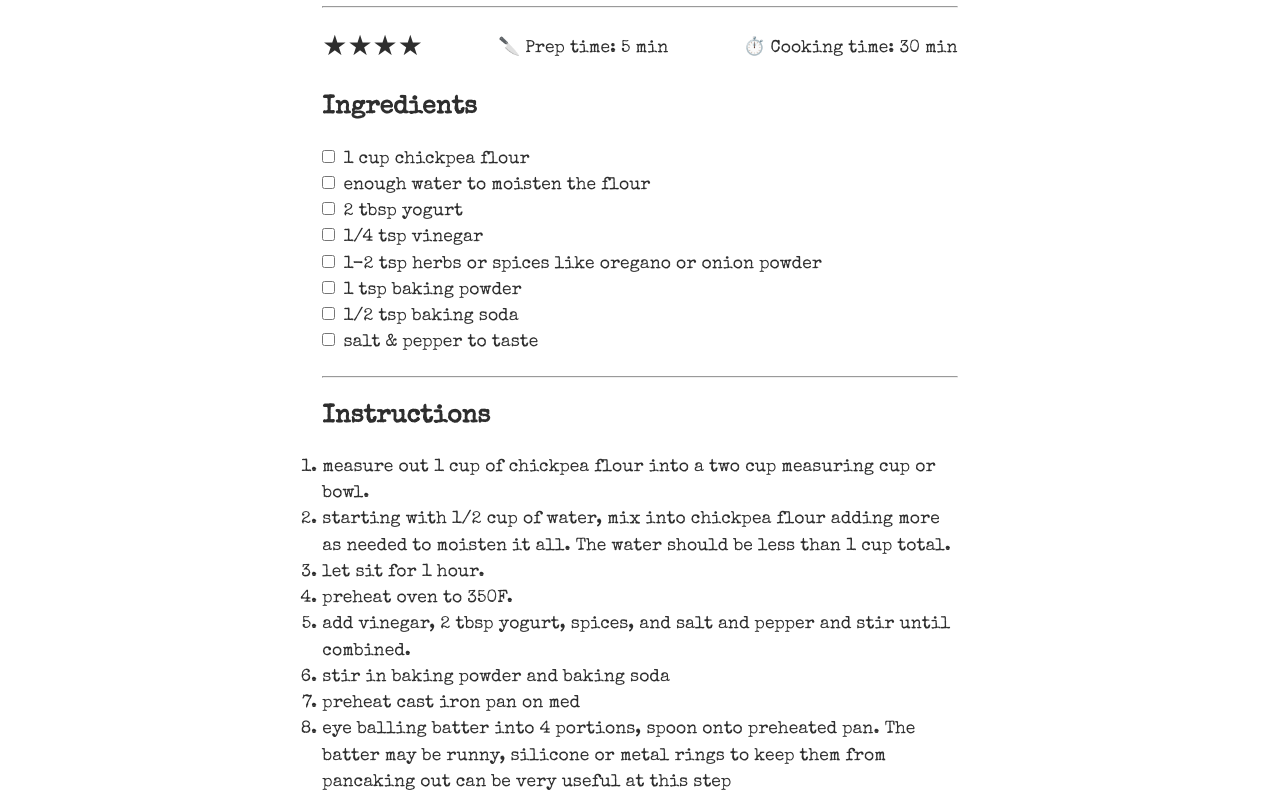
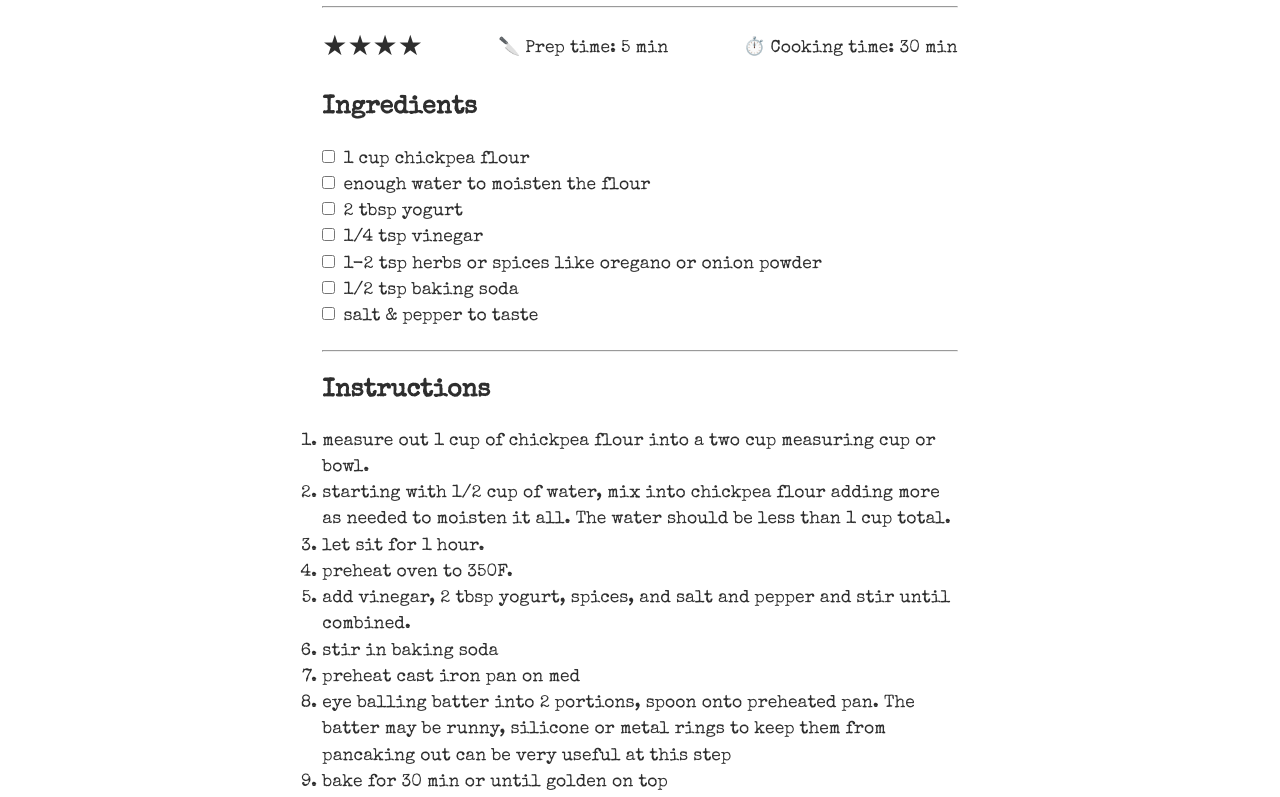
Before and after one commit to azurekca/eagle-creek-edibles, an Eleventy site: page src/recipes/better-chickpea-buns.md in a window 1280 px wide. Shown: the part 153-950 px from the top of the page. Built offline with nearby package versions, Linux system fonts and the light colour scheme; Eleventy itself is replaced by a stand-in of ours; files that its build step writes are made by us from their sources.

Commit message:
Update Recipes “better-chickpea-buns”

```diff
--- a/src/recipes/better-chickpea-buns.md
+++ b/src/recipes/better-chickpea-buns.md
@@ -9,7 +9,6 @@ ingredients:
   - 2 tbsp yogurt
   - 1/4 tsp vinegar
   - 1-2 tsp herbs or spices like oregano or onion powder
-  - 1 tsp baking powder
   - 1/2 tsp baking soda
   - salt & pepper to taste
 type:
@@ -23,7 +22,7 @@ image: /static/images/placeholder.png
 3. let sit for 1 hour.
 4. preheat oven to 350F.
 5. add vinegar, 2 tbsp yogurt, spices, and salt and pepper and stir until combined.
-6. stir in baking powder and baking soda
+6. stir in baking soda
 7. preheat cast iron pan on med
-8. eye balling batter into 4 portions, spoon onto preheated pan. The batter may be runny, silicone or metal rings to keep them from pancaking out can be very useful at this step
+8. eye balling batter into 2 portions, spoon onto preheated pan. The batter may be runny, silicone or metal rings to keep them from pancaking out can be very useful at this step
 9. bake for 30 min or until golden on top
```
